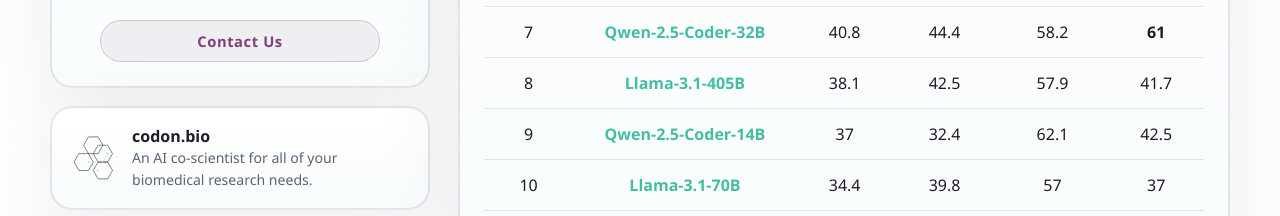
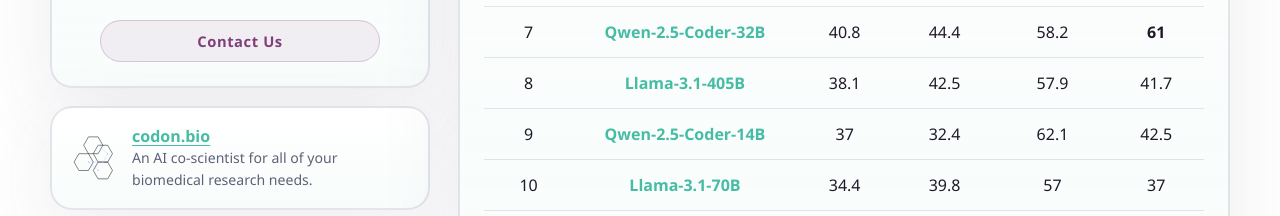
Before and after one commit to datatecnica/biomedbench-suite, a React (Vite) app: page /biomedbench-suite/biomedsql in a window 1280 px wide. Shown: the part 1313-1529 px from the top of the page. Built offline with nearby package versions, Linux system fonts and the light colour scheme.

Commit message:
update link styling in codon.bio card

```diff
--- a/src/styles/globals.css
+++ b/src/styles/globals.css
@@ -724,9 +724,11 @@
 
 .info-link-card strong {
   display: block;
-  color: var(--text);
+  color: #46bca4;
   font-size: 1rem;
   line-height: 1.35;
+  text-decoration: underline;
+  text-underline-offset: 3px;
 }
 
 .info-link-card:hover {
```
